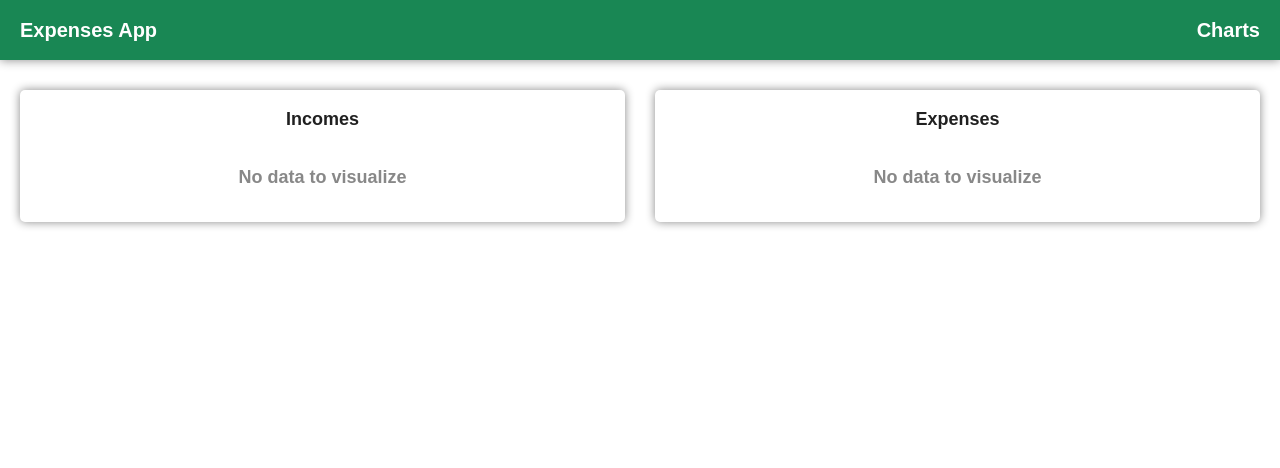
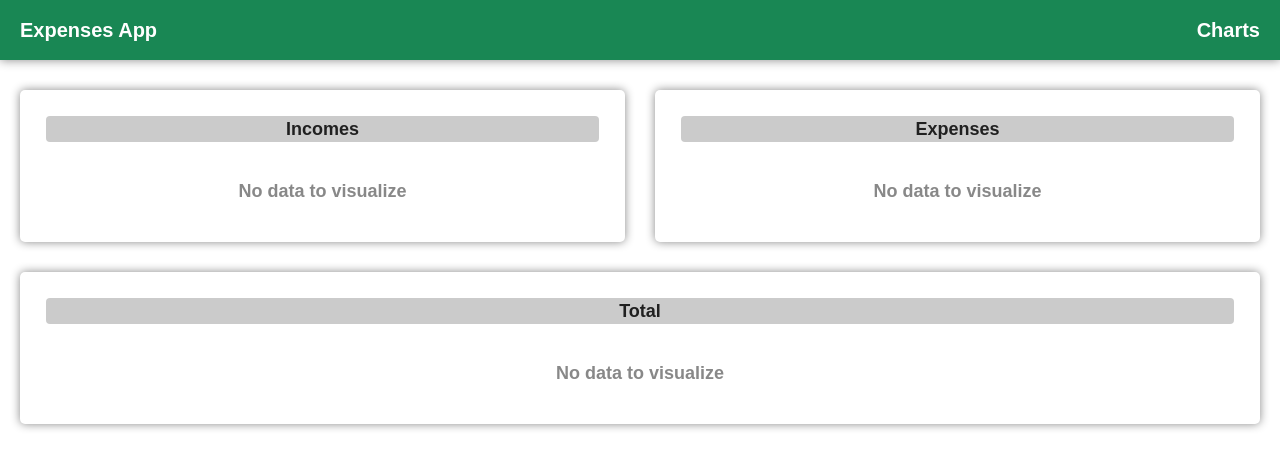
Before and after one commit to datasapiens/expense-app, a React (Create React App) app: page /graphs in a window 1280 px wide. Shown: the top 468 px of the page. Built offline with nearby package versions, Linux system fonts and the light colour scheme.

Commit message:
third chart added

```diff
--- a/package.json
+++ b/package.json
@@ -3,6 +3,7 @@
   "version": "0.1.0",
   "private": true,
   "dependencies": {
+    "@nivo/bar": "^0.79.1",
     "@nivo/pie": "^0.79.1",
     "@testing-library/jest-dom": "^5.16.2",
     "@testing-library/react": "^12.1.2",
--- a/src/components/AddCategoriesForm/AddCategoriesForm.module.scss
+++ b/src/components/AddCategoriesForm/AddCategoriesForm.module.scss
@@ -13,6 +13,9 @@
         font-size: 18px;
         font-weight: bold;
         color: $black;
+        background-color: $light-grey;
+        border-radius: 4px;
+        padding: 4px 0;
     }
 
     .formControls {
--- a/src/components/AddTransactionsForm/AddTransactionsForm.module.scss
+++ b/src/components/AddTransactionsForm/AddTransactionsForm.module.scss
@@ -13,6 +13,9 @@
         font-size: 18px;
         font-weight: bold;
         color: $black;
+        background-color: $light-grey;
+        border-radius: 4px;
+        padding: 4px 0;
     }
 
     .formControls {
--- /dev/null
+++ b/src/components/BarChart/BarChart.module.scss
@@ -0,0 +1,59 @@
+@import "../../styles/abstracts/variables";
+
+.chartContainer {
+    width: 100%;
+    height: 300px;
+}
+
+.noDataContainer {
+    padding: 20px 0 36px 0;
+
+    .noDataTitle {
+        text-align: center;
+        font-size: 18px;
+        font-weight: bold;
+        color: $grey;
+    }
+}
+
+// @media only screen and (max-width: 1440px) {
+//     .chartContainer {
+//         height: 500px;
+//     }
+// }
+
+// @media only screen and (max-width: 1260px) {
+//     .chartContainer {
+//         height: 450px;
+//     }
+// }
+
+// @media only screen and (max-width: 1140px) {
+//     .chartContainer {
+//         height: 400px;
+//     }
+// }
+
+// @media only screen and (max-width: 550px) {
+//     .chartContainer {
+//         height: 350px;
+//     }
+// }
+
+// @media only screen and (max-width: 480px) {
+//     .chartContainer {
+//         height: 300px;
+//     }
+// }
+
+// @media only screen and (max-width: 420px) {
+//     .chartContainer {
+//         height: 250px;
+//     }
+// }
+
+// @media only screen and (max-width: 360px) {
+//     .chartContainer {
+//         height: 200px;
+//     }
+// }
--- /dev/null
+++ b/src/components/BarChart/index.tsx
@@ -0,0 +1,81 @@
+import { ResponsiveBar } from "@nivo/bar";
+import { useLayoutEffect, useState } from "react";
+import { Category, Transaction } from "../../models";
+import styles from "./BarChart.module.scss";
+
+export const BarChart = (props: {
+  transactions: Transaction[];
+  categories: Category[];
+  type: string;
+}) => {
+  const initialArray: Array<any> = [];
+  const [data, setData] = useState(initialArray);
+
+  useLayoutEffect(() => {
+    if (props.transactions.length) {
+      let incomes: any = 0;
+      let expenses: any = 0;
+      props.transactions.forEach((transaction) => {
+        if (isNaN(+transaction.amount)) {
+          return;
+        }
+        if (+transaction.amount < 0) {
+          expenses += +transaction.amount;
+        } else {
+          incomes += +transaction.amount;
+        }
+      });
+      expenses = Math.abs(expenses);
+      setData([
+        { id: 1, quarter: "expenses", earnings: expenses },
+        { id: 2, quarter: "income", earnings: incomes },
+      ]);
+    }
+  }, [props]);
+
+  const chartColors = ["rgb(118, 187, 118)", "rgb(56, 108, 176)"];
+
+  return data.length ? (
+    <div className={styles.chartContainer}>
+      <ResponsiveBar
+        data={data}
+        layout="horizontal"
+        keys={["earnings"]}
+        indexBy="quarter"
+        labelTextColor="#fff"
+        colors={({ data }) => chartColors[data.id % chartColors.length]}
+        margin={{ top: 12, right: 130, bottom: 50, left: 80 }}
+        legends={[
+          {
+            dataFrom: "indexes",
+            anchor: "bottom-right",
+            direction: "column",
+            justify: false,
+            translateX: 120,
+            translateY: 0,
+            itemsSpacing: 2,
+            itemWidth: 100,
+            itemHeight: 20,
+            itemDirection: "left-to-right",
+            itemOpacity: 0.85,
+            symbolSize: 20,
+            effects: [
+              {
+                on: "hover",
+                style: {
+                  itemOpacity: 1,
+                },
+              },
+            ],
+          },
+        ]}
+      />
+    </div>
+  ) : (
+    <div className={styles.noDataContainer}>
+      <p className={styles.noDataTitle}>No data to visualize</p>
+    </div>
+  );
+};
+
+export default BarChart;
--- a/src/components/CategoriesList/CategoriesList.module.scss
+++ b/src/components/CategoriesList/CategoriesList.module.scss
@@ -8,6 +8,9 @@
         font-size: 18px;
         font-weight: bold;
         color: $black;
+        background-color: $light-grey;
+        border-radius: 4px;
+        padding: 4px 0;
     }
 
     .categoriesList {
--- a/src/components/PieChart/index.tsx
+++ b/src/components/PieChart/index.tsx
@@ -59,6 +59,7 @@ export const PieChart = (props: {
           from: "color",
           modifiers: [["darker", 0.2]],
         }}
+        colors={{ scheme: "accent" }}
         arcLinkLabelsSkipAngle={10}
         arcLinkLabelsTextColor="#333333"
         arcLinkLabelsThickness={2}
--- a/src/components/TransactionsTable/TransactionsTable.module.scss
+++ b/src/components/TransactionsTable/TransactionsTable.module.scss
@@ -12,6 +12,9 @@
         font-size: 18px;
         font-weight: bold;
         color: $black;
+        background-color: $light-grey;
+        border-radius: 4px;
+        padding: 4px 0;
     }
 
     .transactionsTable {
--- a/src/containers/Graphs/Graphs.module.scss
+++ b/src/containers/Graphs/Graphs.module.scss
@@ -1,6 +1,6 @@
 @import "../../styles/abstracts/variables";
 
-.graphsContainer {
+.pieGraphsContainer {
     width: 100%;
     position: relative;
     display: grid;
@@ -8,25 +8,39 @@
     grid-template-columns: calc(50% - 15px) calc(50% - 15px);
     box-sizing: border-box;
     padding: 30px 20px;
+}
+
+.barGraphsContainer {
+    width: 100%;
+    position: relative;
+    box-sizing: border-box;
+    padding: 0 20px 30px 20px;
+}
 
 .graphContainer {
     width: 100%;
     box-shadow: 0px 0px 10px 0px $grey;
     border-radius: 5px;
+    padding: 6px;
+}
 
 .graphTitle {
     text-align: center;
-            margin: 20px 0;
+    margin: 20px;
     font-size: 18px;
     font-weight: bold;
     color: $black;
-        }
-    }
+    background-color: $light-grey;
+    border-radius: 4px;
+    padding: 4px 0;
 }
 
+
 @media only screen and (max-width: 1024px) {
-    .graphsContainer {
+    .pieGraphsContainer {
         grid-template-columns: 100%;
+        padding-bottom: 0;
+    }
 
     .graphContainer:first-child {
         margin: 20px 0;
@@ -36,4 +50,3 @@
         width: 100%;
     }
 }
-}
--- a/src/containers/Graphs/index.tsx
+++ b/src/containers/Graphs/index.tsx
@@ -1,5 +1,6 @@
 import React from "react";
 import { useSelector } from "react-redux";
+import { BarChart } from "../../components/BarChart";
 import { PieChart } from "../../components/PieChart";
 import styles from "./Graphs.module.scss";
 
@@ -12,7 +13,8 @@ const Graphs = () => {
   );
 
   return (
-    <div className={styles.graphsContainer}>
+    <div>
+      <div className={styles.pieGraphsContainer}>
         <div className={styles.graphContainer}>
           <p className={styles.graphTitle}>Incomes</p>
           <PieChart
@@ -30,6 +32,17 @@ const Graphs = () => {
           />
         </div>
       </div>
+      <div className={styles.barGraphsContainer}>
+        <div className={styles.graphContainer}>
+          <p className={styles.graphTitle}>Total</p>
+          <BarChart
+            transactions={transactions}
+            categories={allCategories}
+            type="expenses"
+          />
+        </div>
+      </div>
+    </div>
   );
 };
 
```
Also changed, not shown: 1 other file (tests, documents, lock files or other folders). Lines whose indentation alone changed are shown as unchanged.
